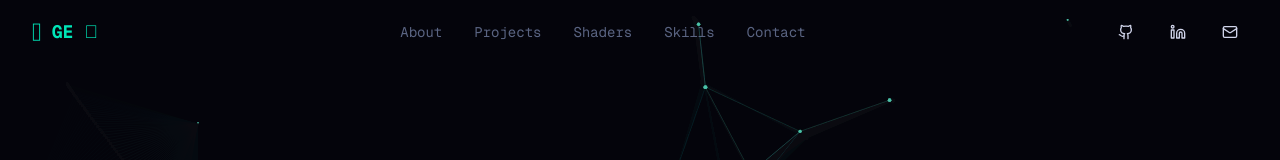
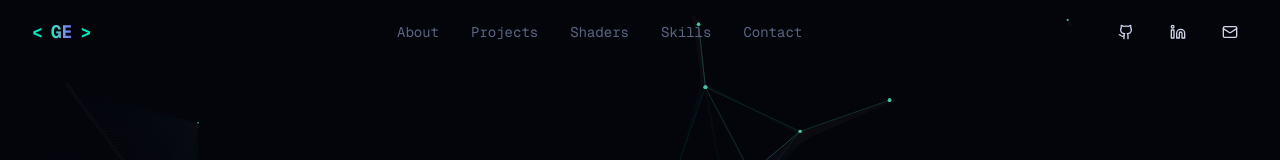
Before and after one commit to afBejarano/portfolio, a Next.js app: page / in a window 1280 px wide. Shown: the top 160 px of the page. Built offline with nearby package versions, Linux system fonts and the light colour scheme.

Commit message:
Update navigation.tsx
upgrade

```diff
--- a/components/navigation.tsx
+++ b/components/navigation.tsx
@@ -2,7 +2,7 @@
 
 import { useState, useEffect } from "react"
 import { Button } from "@/components/ui/button"
-import { Github, Linkedin, Mail, Menu, X } from "lucide-react"
+import { Github, Linkedin, Mail, Menu, X, Terminal } from "lucide-react"
 
 export function Navigation() {
   const [isScrolled, setIsScrolled] = useState(false)
@@ -32,10 +32,12 @@ export function Navigation() {
     >
       <div className="mx-auto max-w-7xl px-6 lg:px-8">
         <div className="flex h-16 items-center justify-between">
-          <a href="#" className="nerd-font font-mono text-lg font-bold text-accent">
-            {String.fromCharCode(0xe795)} {/* nf-dev-terminal */}
-            {" GE "}
-            {String.fromCharCode(0xe795)} {/* nf-dev-terminal */}
+          <a href="#" className="flex items-center gap-2 font-mono text-lg font-bold transition-colors hover:opacity-80">
+            <span className="text-[#00E6B8]">{"<"}</span>
+            <span className="bg-gradient-to-r from-[#00E6B8] to-[#7B68EE] bg-clip-text text-transparent">
+              GE
+            </span>
+            <span className="text-[#00E6B8]">{">"}</span>
           </a>
 
           {/* Desktop Navigation */}
```
